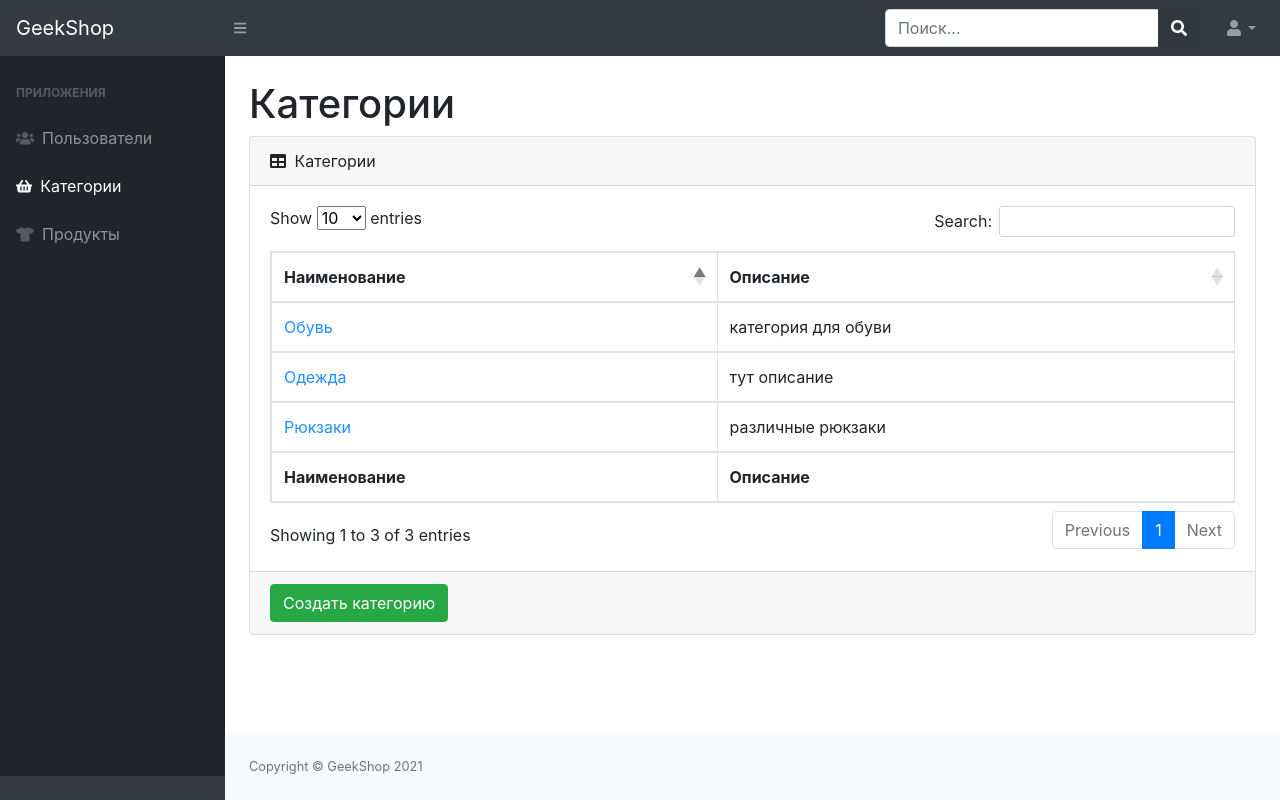
After one commit to karasevvs/geekshop, a Django app: page /admin-staff/category/ in a window 1280 px wide. The commit adds this page. Run offline with Django 3.2, Linux system fonts and the light colour scheme; the visitor is signed in with stand-in values (Sample User, id 1); data comes from the database, SQL or seed files in the repository; some libraries are stand-ins or nearby versions.

Commit message:
кастомная админка, добавлен скелет категорий

```diff
--- /dev/null
+++ b/admins/templates/admins/admin-category-read.html
@@ -0,0 +1,48 @@
+{% extends 'admins/base.html' %}
+
+{% block content %}
+    <main>
+        <div class="container-fluid">
+            <h1 class="mt-4">Категории</h1>
+            <div class="card mb-4">
+                <div class="card-header">
+                    <i class="fas fa-table mr-1"></i>
+                    Категории
+                </div>
+                <div class="card-body">
+                    <div class="table-responsive">
+                        <table class="table table-bordered" id="dataTable" width="100%" cellspacing="0">
+                            <thead>
+                            <tr>
+                                <th>Наименование</th>
+                                <th>Описание</th>
+                            </tr>
+                            </thead>
+                            <tfoot>
+                            <tr>
+                                <th>Наименование</th>
+                                <th>Описание</th>
+                            </tr>
+                            </tfoot>
+                            <tbody>
+                            {% for category in categories %}
+                                <tr>
+                                    <td><a href="#" style="color: dodgerblue">
+                                        {{ category.name }}</a>
+                                    </td>
+                                    <td>{{ category.description }}</td>
+                                </tr>
+                            {% endfor %}
+                            </tbody>
+                        </table>
+                    </div>
+                </div>
+                <div class="card-footer">
+                    <a href="#">
+                        <button class="btn btn-success">Создать категорию</button>
+                    </a>
+                </div>
+            </div>
+        </div>
+    </main>
+{% endblock %}
--- a/admins/templates/admins/base.html
+++ b/admins/templates/admins/base.html
@@ -53,7 +53,7 @@
                         </div>
                         Пользователи
                     </a>
-                    <a class="nav-link" href="index.html">
+                    <a class="nav-link" href="{% url 'admins:admin_category' %}">
                         <div class="sb-nav-link-icon">
                             <i class="fas fa-shopping-basket"></i>
                         </div>
--- a/admins/urls.py
+++ b/admins/urls.py
@@ -1,6 +1,5 @@
 from django.urls import path
-
-from admins.views import index, admin_users, admin_users_create, admin_users_update, admin_users_remove
+from admins.views import index, admin_users, admin_users_create, admin_users_update, admin_users_remove, admin_category
 
 app_name = 'admins'
 
@@ -10,4 +9,5 @@
     path('users/create/', admin_users_create, name='admin_users_create'),
     path('users/update/<int:pk>/', admin_users_update, name='admin_users_update'),
     path('users/remove/<int:pk>/', admin_users_remove, name='admin_users_remove'),
+    path('category/', admin_category, name='admin_category'),
 ]
--- a/admins/views.py
+++ b/admins/views.py
@@ -1,5 +1,6 @@
 from django.shortcuts import render, HttpResponseRedirect
 from users.models import User
+from products.models import ProductCategory
 from admins.forms import UserAdminRegistrationForm, UserAdminProfileForm
 from django.urls import reverse
 from django.contrib.auth.decorators import user_passes_test
@@ -58,3 +59,11 @@
     user.is_active = False
     user.save()
     return HttpResponseRedirect(reverse('admins:admin_users'))
+
+
+@user_passes_test(lambda u: u.is_staff)
+def admin_category(request):
+    context = {
+        'title': 'Админ-панель - Категории',
+        'categories': ProductCategory.objects.all()}
+    return render(request, 'admins/admin-category-read.html', context)
```
